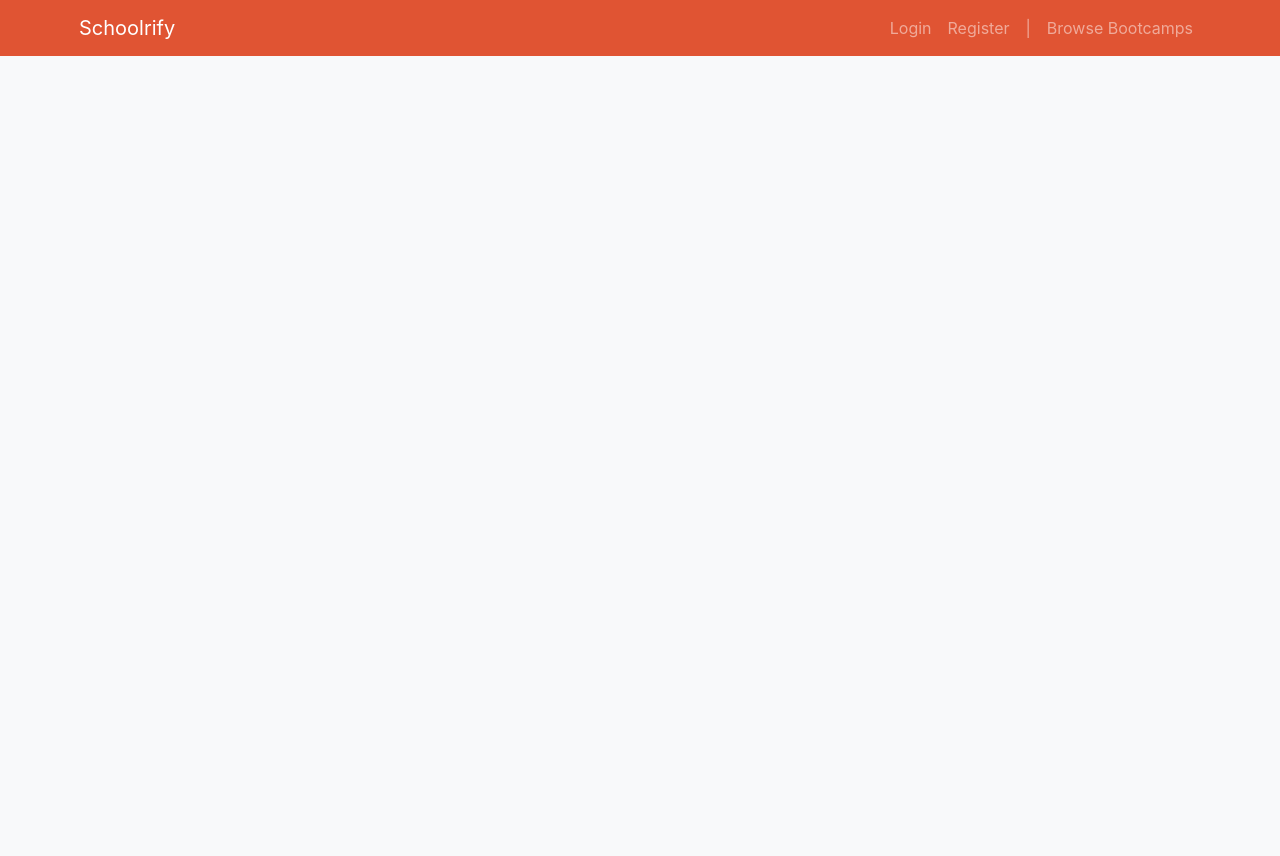
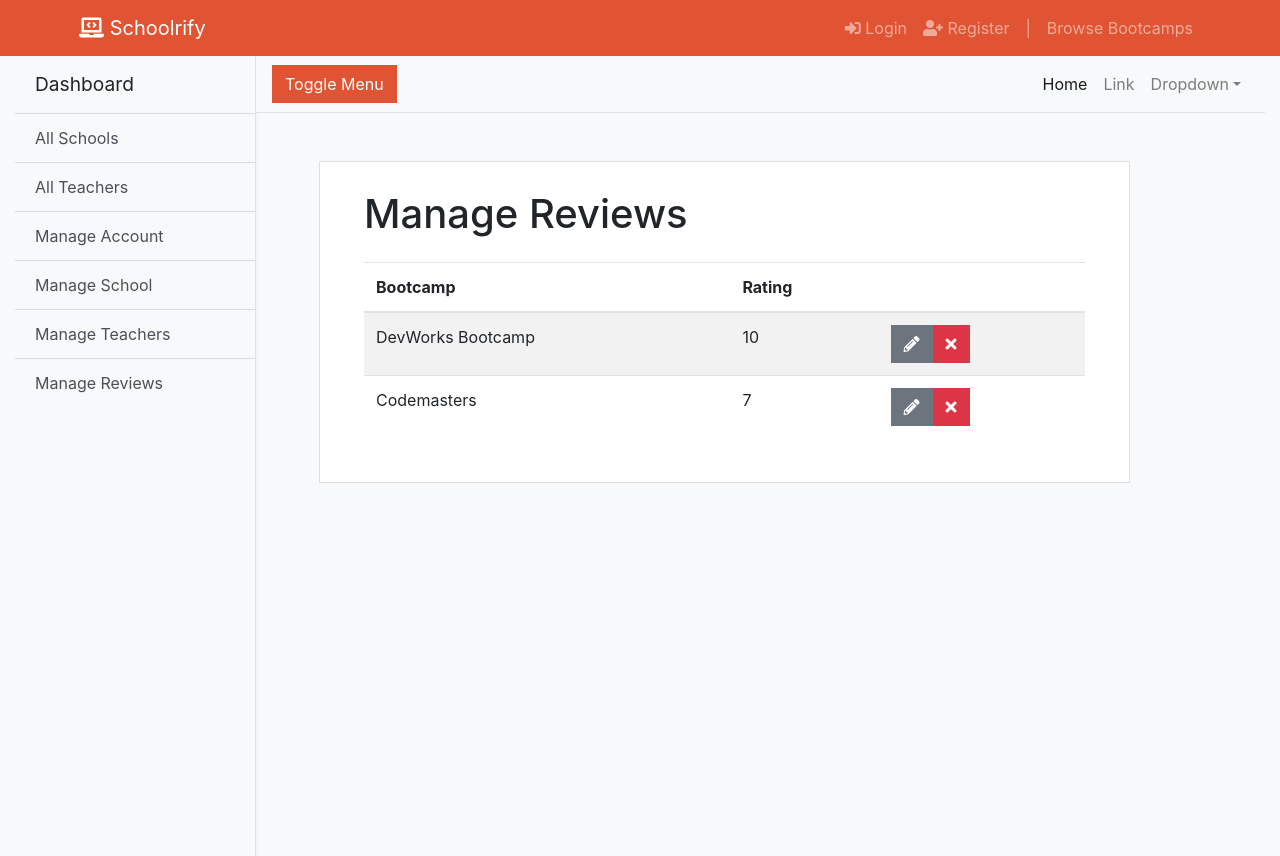
Before and after one commit to Rituraj26/SchoolReview, a React (Create React App) app in the folder client/: page /dashboard/reviews in a window 1280 px wide. Before the commit the page ends 800 px from the top, so only its background shows below. Built offline with nearby package versions, Linux system fonts and the light colour scheme; no server answers.

Commit message:
dashboard router

```diff
--- a/client/public/index.html
+++ b/client/public/index.html
@@ -15,6 +15,12 @@
       user's mobile device or desktop. See https://developers.google.com/web/fundamentals/web-app-manifest/
     -->
         <link rel="manifest" href="%PUBLIC_URL%/manifest.json" />
+        <link
+            rel="stylesheet"
+            href="https://use.fontawesome.com/releases/v5.8.1/css/all.css"
+            integrity="sha384-50oBUHEmvpQ+1lW4y57PTFmhCaXp0ML5d60M1M7uH2+nqUivzIebhndOJK28anvf"
+            crossorigin="anonymous"
+        />
         <!--
       Notice the use of %PUBLIC_URL% in the tags above.
       It will be replaced with the URL of the `public` folder during the build.
@@ -38,6 +44,5 @@
 
       To begin the development, run `npm start` or `yarn start`.
       To create a production bundle, use `npm run build` or `yarn build`.
-    -->
-  </body>
+    --></body>
 </html>
--- a/client/src/App.js
+++ b/client/src/App.js
@@ -59,11 +59,7 @@ const App = () => {
                                 path="/schools/:schoolId/reviews"
                                 component={Reviews}
                             />
-                            <Route
-                                exact
-                                path="/dashboard"
-                                component={Dashboard}
-                            />
+                            <Route path="/dashboard" component={Dashboard} />
                         </Switch>
                     </section>
                 </Fragment>
--- a/client/src/components/dashboard/Dashboard.js
+++ b/client/src/components/dashboard/Dashboard.js
@@ -14,48 +14,20 @@ import ManageReviews from './ManageReviews';
 
 const Dashboard = () => {
     return (
-        <Router>
-            <div className="d-flex" id="wrapper">
-                <Sidebar />
+        <div className="d-flex" id="wrapper">
+            <Sidebar />
 
-                <div id="page-content-wrapper">
-                    <Navbar />
+            <div id="page-content-wrapper">
+                <Navbar />
 
-                    <Switch>
-                        <Route
-                            exact
-                            path="/dashboard/allschools"
-                            component={AllSchools}
-                        />
-                        <Route
-                            exact
-                            path="/dashboard/allteachers"
-                            component={AllTeachers}
-                        />
-                        <Route
-                            exact
-                            path="/dashboard/account"
-                            component={ManageAccount}
-                        />
-                        <Route
-                            exact
-                            path="/dashboard/school"
-                            component={ManageSchool}
-                        />
-                        <Route
-                            exact
-                            path="/dashboard/teachers"
-                            component={ManageTeachers}
-                        />
-                        <Route
-                            exact
-                            path="/dashboard/reviews"
-                            component={ManageReviews}
-                        />
-                    </Switch>
-                </div>
+                <Route path="/dashboard/allschools" component={AllSchools} />
+                <Route path="/dashboard/allteachers" component={AllTeachers} />
+                <Route path="/dashboard/account" component={ManageAccount} />
+                <Route path="/dashboard/school" component={ManageSchool} />
+                <Route path="/dashboard/teachers" component={ManageTeachers} />
+                <Route path="/dashboard/reviews" component={ManageReviews} />
             </div>
-        </Router>
+        </div>
     );
 };
 
--- a/client/src/components/dashboard/ManageReviews.js
+++ b/client/src/components/dashboard/ManageReviews.js
@@ -2,7 +2,60 @@ import React from 'react';
 import PropTypes from 'prop-types';
 
 const ManageReviews = (props) => {
-    return <div>manage ManageReviews</div>;
+    return (
+        <section class="container mt-5 ml-5">
+            <div class="row">
+                <div class="col-md-10">
+                    <div class="card bg-white py-2 px-4">
+                        <div class="card-body">
+                            <h1 class="mb-4">Manage Reviews</h1>
+                            <table class="table table-striped">
+                                <thead>
+                                    <tr>
+                                        <th scope="col">Bootcamp</th>
+                                        <th scope="col">Rating</th>
+                                        <th scope="col"></th>
+                                    </tr>
+                                </thead>
+                                <tbody>
+                                    <tr>
+                                        <td>DevWorks Bootcamp</td>
+                                        <td>10</td>
+                                        <td>
+                                            <a
+                                                href="add-review.html"
+                                                class="btn btn-secondary"
+                                            >
+                                                <i class="fas fa-pencil-alt"></i>
+                                            </a>
+                                            <button class="btn btn-danger">
+                                                <i class="fas fa-times"></i>
+                                            </button>
+                                        </td>
+                                    </tr>
+                                    <tr>
+                                        <td>Codemasters</td>
+                                        <td>7</td>
+                                        <td>
+                                            <a
+                                                href="add-review.html"
+                                                class="btn btn-secondary"
+                                            >
+                                                <i class="fas fa-pencil-alt"></i>
+                                            </a>
+                                            <button class="btn btn-danger">
+                                                <i class="fas fa-times"></i>
+                                            </button>
+                                        </td>
+                                    </tr>
+                                </tbody>
+                            </table>
+                        </div>
+                    </div>
+                </div>
+            </div>
+        </section>
+    );
 };
 
 ManageReviews.propTypes = {};
```
Lines whose indentation alone changed are shown as unchanged.
